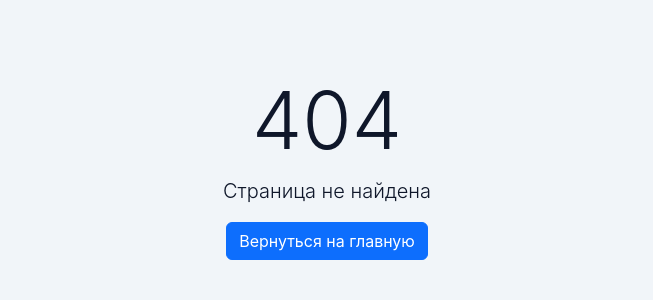
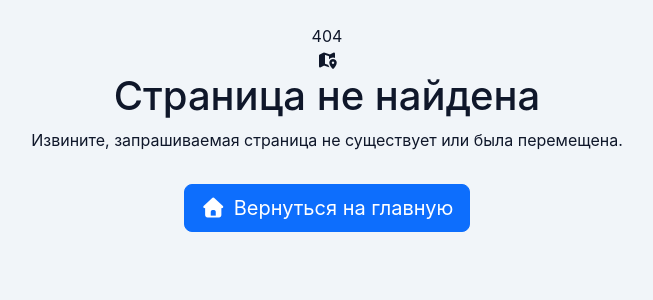
Before and after one commit to Sivolen/LinkVision, a Flask app: template templates/404.html in a window 1280 px wide. Shown: the top 300 px of the page, without its empty margins (313-966 px from the left). Run offline with Flask 3, Linux system fonts and the light colour scheme; the template is opened without the code that fills it, so the values that code supplies are empty; some libraries are stand-ins or nearby versions.

Commit message:
fix bugs

```diff
--- a/templates/404.html
+++ b/templates/404.html
@@ -1,8 +1,75 @@
 {% extends "base.html" %}
+
 {% block content %}
-<div class="container text-center mt-5">
-    <h1 class="display-1">404</h1>
-    <p class="lead">Страница не найдена</p>
-    <a href="{{ url_for('main.dashboard') }}" class="btn btn-primary">Вернуться на главную</a>
+<div class="error-page">
+    <div class="error-container text-center">
+        <div class="error-code">404</div>
+        <div class="error-icon">
+            <i class="fas fa-map-marked-alt"></i>
+        </div>
+        <h1 class="error-title">Страница не найдена</h1>
+        <p class="error-message">
+            Извините, запрашиваемая страница не существует или была перемещена.
+        </p>
+        <a href="{{ url_for('main.dashboard') }}" class="btn btn-primary btn-lg mt-3">
+            <i class="fas fa-home me-2"></i>Вернуться на главную
+        </a>
+    </div>
 </div>
 {% endblock %}
+
+{% block extra_css %}
+<style>
+    .error-page {
+        min-height: calc(100vh - 120px);
+        display: flex;
+        align-items: center;
+        justify-content: center;
+        padding: 2rem;
+    }
+    .error-container {
+        max-width: 600px;
+        padding: 2rem;
+        background: var(--bg-secondary);
+        border-radius: 1rem;
+        box-shadow: 0 10px 25px rgba(0,0,0,0.1);
+        transition: all 0.3s ease;
+    }
+    [data-theme="dark"] .error-container {
+        background: var(--bg-secondary-dark, #2d2d2d);
+        box-shadow: 0 10px 25px rgba(0,0,0,0.3);
+    }
+    .error-code {
+        font-size: 8rem;
+        font-weight: 800;
+        color: var(--accent-color, #3498db);
+        line-height: 1;
+        text-shadow: 2px 2px 4px rgba(0,0,0,0.1);
+    }
+    .error-icon {
+        font-size: 4rem;
+        color: #6c757d;
+        margin: 1rem 0;
+    }
+    .error-title {
+        font-size: 1.8rem;
+        font-weight: 600;
+        margin-bottom: 1rem;
+        color: var(--text-primary);
+    }
+    .error-message {
+        color: var(--text-secondary);
+        margin-bottom: 1.5rem;
+    }
+    .btn-primary {
+        background-color: var(--accent-color, #3498db);
+        border: none;
+        padding: 0.6rem 1.5rem;
+        transition: transform 0.2s;
+    }
+    .btn-primary:hover {
+        transform: translateY(-2px);
+        background-color: #2980b9;
+    }
+</style>
+{% endblock %}
```
